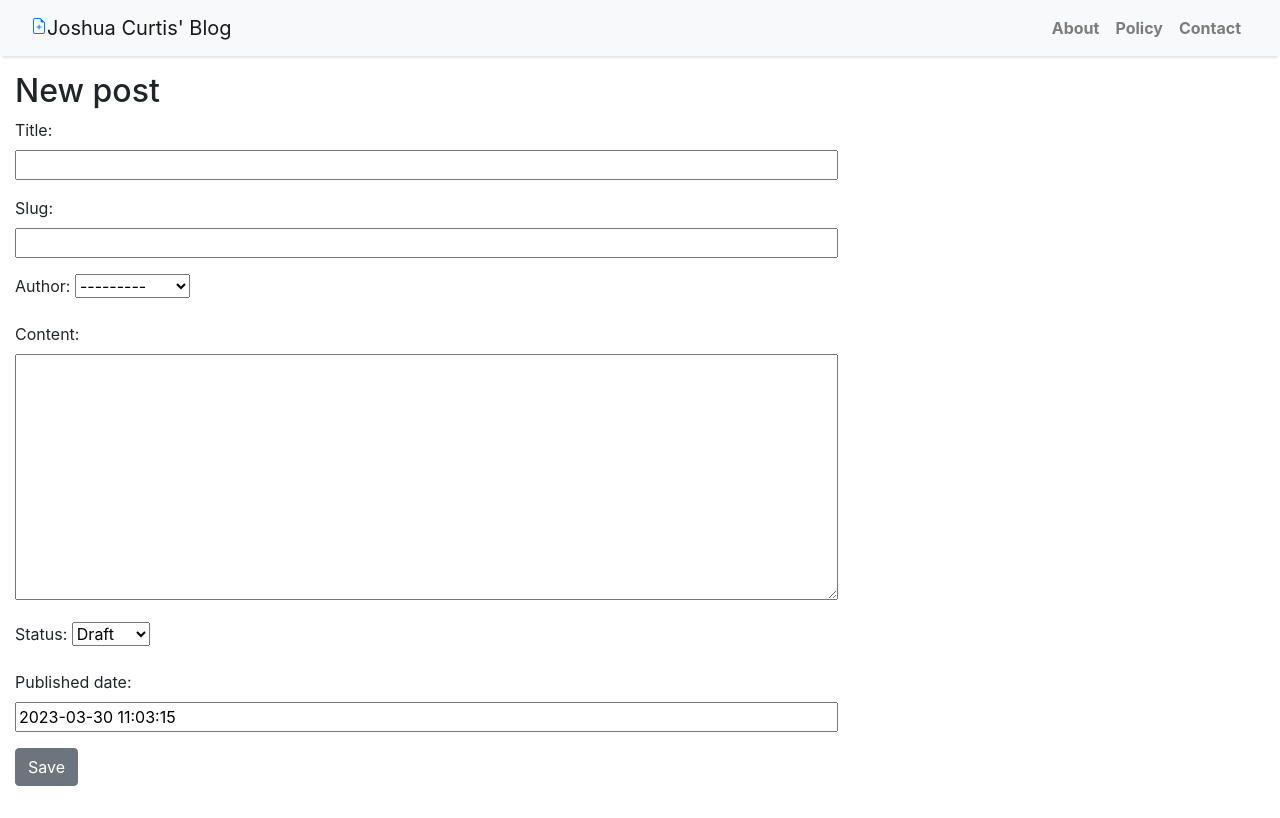
After one commit to joshuamcurtis/mysite, a Django app: page /post/new/ in a window 1280 px wide. The commit adds this page. Run offline with Django 4.2, Linux system fonts and the light colour scheme; data comes from the database, SQL or seed files in the repository; both versions use the stored data as it was after the commit; some libraries are stand-ins or nearby versions.

Commit message:
created form, fixed spacing

```diff
--- /dev/null
+++ b/blog/forms.py
@@ -0,0 +1,9 @@
+from django import forms
+
+from .models import Post
+
+class PostForm(forms.ModelForm):
+
+    class Meta:
+        model = Post
+        fields = ('title', 'slug', 'author', 'content', 'status', 'published_date')
--- a/blog/models.py
+++ b/blog/models.py
@@ -14,7 +14,7 @@ class Post(models.Model):
     slug = models.SlugField(max_length=200, unique=True)
     author = models.ForeignKey(User, on_delete= models.CASCADE,related_name='blog_posts')
     created_date = models.DateTimeField(default=timezone.now)
-    published_date = models.DateTimeField(blank=True, null=True)
+    published_date = models.DateTimeField(default=timezone.now)
     updated_date = models.DateTimeField(auto_now= True)
     content = models.TextField()
     status = models.IntegerField(choices=STATUS, default=0)
--- a/blog/static/css/blog.css
+++ b/blog/static/css/blog.css
@@ -28,3 +28,8 @@ h4 {
 .card {
     box-shadow: 0 16px 48px #E3E7EB;
 }
+
+.post-form textarea,
+.post-form input {
+    width: 100%;
+}
--- a/blog/urls.py
+++ b/blog/urls.py
@@ -4,4 +4,5 @@ from django.urls import path
 urlpatterns = [
     path('', views.PostListView.as_view(), name='home'),
     path('<slug:slug>/', views.PostDetailView.as_view(), name='post_detail'),
+    path('post/new/', views.PostCreateView.as_view(), name='post_new'),
 ]
--- a/blog/views.py
+++ b/blog/views.py
@@ -1,17 +1,19 @@
 from django.shortcuts import render
-from django.views.generic import ListView, DetailView
+from django.views.generic import ListView, DetailView, CreateView
 from .models import Post
+from .forms import PostForm
+from django.urls import reverse_lazy
 
-'''
+
 class PostCreateView(CreateView):
     model = Post
-    fields = ['title', 'author']
-    success_url = ''
-'''
+    success_url = reverse_lazy('home')
+    form_class = PostForm
+
 class PostListView(ListView):
     queryset = Post.objects.filter(status=1).order_by('-published_date')
-    template_name = 'index.html'
+    template_name = 'blog\index.html'
 
 class PostDetailView(DetailView):
     model = Post
-    template_name = 'post_detail.html'
+    template_name = 'blog\post_detail.html'
--- a/templates/base.html
+++ b/templates/blog/base.html
@@ -9,17 +9,12 @@
         <link rel="stylesheet" href="{% static 'css/blog.css' %}">
     </head>
     <body>
-        <!-- <style>
-            body {
-            font-family: "Roboto", sans-serif;
-            font-size: 17px;
-            background-color: #fdfdfd;
-        }
-    </style> -->
-
         <!-- Navigation -->
         <nav class="navbar navbar-expand-lg navbar-light bg-light shadow" id="mainNav">
             <div class="container-fluid">
+                <a href="{% url 'post_new' %}" class="top-menu">
+                  {% include './icons/file-earmark-plus.svg' %}
+                </a>
                 <a class="navbar-brand" href="{% url 'home' %}">Joshua Curtis' Blog</a>
                 <button class="navbar-toggler navbar-toggler-right" type="button" data-toggle="collapse" data-target="#navbarResponsive"
                     aria-controls="navbarResponsive" aria-expanded="false" aria-label="Toggle navigation">
--- /dev/null
+++ b/templates/blog/post_form.html
@@ -0,0 +1,11 @@
+{% extends 'blog\base.html' %}
+
+{% block content %}
+  <div class="col-md-8 mt-3 left">
+    <h2>New post</h2>
+    <form method="POST" class="post-form">{% csrf_token %}
+        {{ form.as_p }}
+        <button type="submit" class="save btn btn-secondary">Save</button>
+    </form>
+  </div>
+{% endblock %}
```
Also changed, not shown: templates/blog/index.html (renamed from templates/index.html, +2 -18 lines), templates/blog/post_detail.html (added, +15 -0 lines), db.sqlite3, templates/icons/file-earmark-plus.svg (added).
